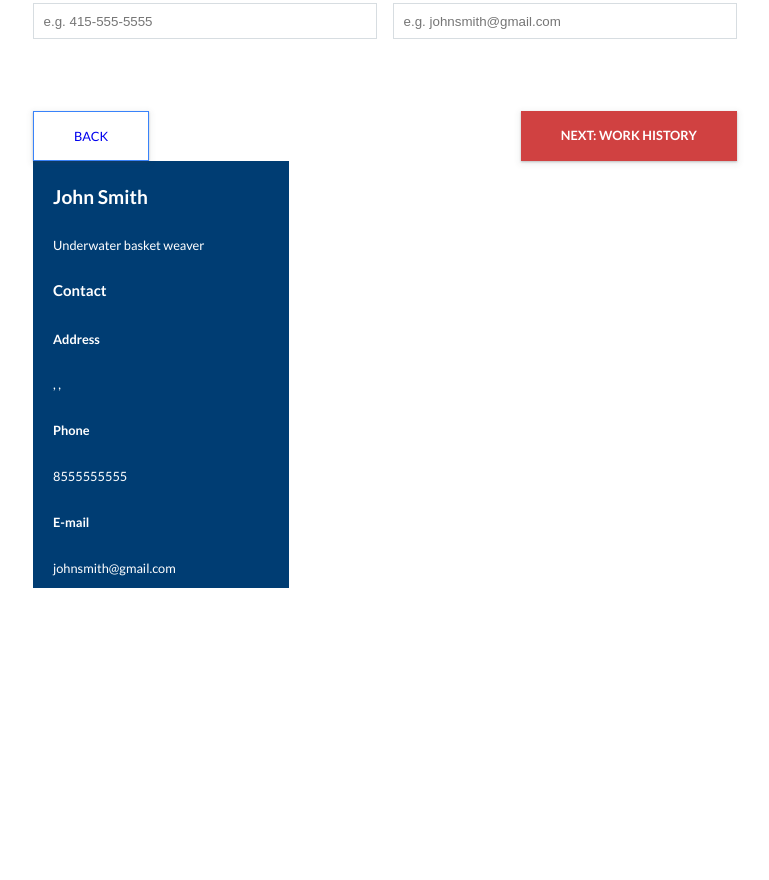
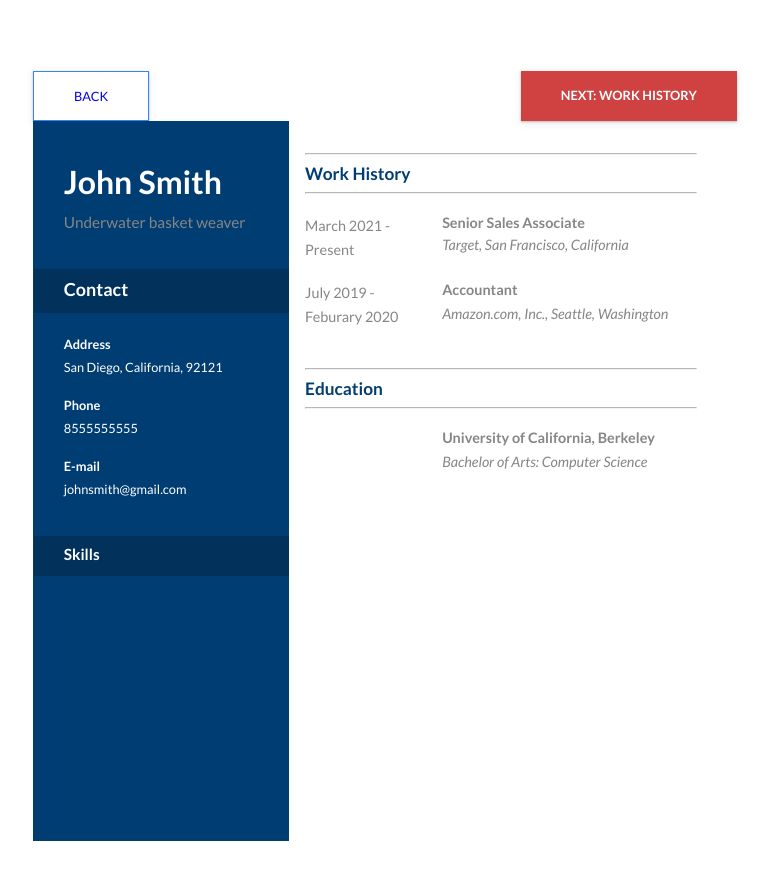
Before and after one commit to jonathanlu31/resume-app, a React (Create React App) app: page /ctnt in a window 1280 px wide. Shown: the part 564-1444 px from the top of the page, without its empty margins (247-1016 px from the left). Before the commit the page ends 1200 px from the top, so only its background shows below. Built offline with nearby package versions, Linux system fonts and the light colour scheme.

Commit message:
Mostly finish styling of preview

```diff
--- a/src/App.js
+++ b/src/App.js
@@ -18,8 +18,36 @@ function App() {
     fname: 'John',
     lname: 'Smith',
     job: 'Underwater basket weaver',
+    city: 'San Diego',
+    state: 'California',
+    zip: 92121,
     phone: '8555555555',
     email: 'johnsmith@gmail.com',
+    work: [
+      {
+        title: 'Senior Sales Associate',
+        company: 'Target',
+        city: 'San Francisco',
+        state: 'California',
+        start: 'March 2021',
+        end: 'Present',
+      },
+      {
+        title: 'Accountant',
+        company: 'Amazon.com, Inc.',
+        city: 'Seattle',
+        state: 'Washington',
+        start: 'July 2019',
+        end: 'Feburary 2020',
+      },
+    ],
+    edu: [
+      {
+        degree: 'Bachelor of Arts',
+        major: 'Computer Science',
+        uni: 'University of California, Berkeley',
+      },
+    ],
   });
 
   const updateInfo = (feature, data) => {
--- /dev/null
+++ b/src/components/EduHistory.js
@@ -0,0 +1,15 @@
+import React from 'react';
+import styles from '../styles/EduHistory.module.css';
+
+const EduHistory = ({ degree, uni, major }) => {
+  return (
+    <div className={styles.group}>
+      <h4>{uni}</h4>
+      <p className={styles.details}>
+        {degree}: {major}
+      </p>
+    </div>
+  );
+};
+
+export default EduHistory;
--- a/src/components/Preview.js
+++ b/src/components/Preview.js
@@ -1,25 +1,48 @@
 import React from 'react';
+import WorkHistory from './WorkHistory';
+import EduHistory from './EduHistory';
+
 import styles from '../styles/Preview.module.css';
 
 const Preview = ({ info }) => {
   return (
     <section className={styles.active}>
       <div className={styles.sidebar}>
-        <h2>
+        <h2 className={styles.h2}>
           {info.fname} {info.lname}
         </h2>
-        <p>{info.job}</p>
-        <h3>Contact</h3>
-        <h4>Address</h4>
+        <p className={styles.job}>{info.job}</p>
+        <div className={styles.sidebarHeader}>
+          <h3>Contact</h3>
+        </div>
+        <h4 className={styles.sidebarh4}>Address</h4>
         <p>
           {info.city}, {info.state}, {info.zip}
         </p>
-        <h4>Phone</h4>
+        <h4 className={styles.sidebarh4}>Phone</h4>
         <p>{info.phone}</p>
-        <h4>E-mail</h4>
+        <h4 className={styles.sidebarh4}>E-mail</h4>
         <p>{info.email}</p>
+        <h3 className={styles.sidebarHeader}>Skills</h3>
       </div>
-      <div></div>
+      <div className={styles.main}>
+        <hr />
+        <h3 className={styles.h3}>Work History</h3>
+        <hr />
+        <div className={styles.listGroup}>
+          {info.work.map((job) => (
+            <WorkHistory {...job} />
+          ))}
+        </div>
+        <hr />
+        <h3 className={styles.h3}>Education</h3>
+        <hr />
+        <div className={styles.listGroup}>
+          {info.edu.map((school) => (
+            <EduHistory {...school} />
+          ))}
+        </div>
+      </div>
     </section>
   );
 };
--- /dev/null
+++ b/src/components/WorkHistory.js
@@ -0,0 +1,20 @@
+import React from 'react';
+import styles from '../styles/WorkHistory.module.css';
+
+const WorkHistory = ({ title, company, city, state, start, end }) => {
+  return (
+    <div className={styles.group}>
+      <p className={styles.date}>
+        {start} - {end}
+      </p>
+      <div>
+        <h4>{title}</h4>
+        <p className={styles.details}>
+          {company}, {city}, {state}
+        </p>
+      </div>
+    </div>
+  );
+};
+
+export default WorkHistory;
--- /dev/null
+++ b/src/styles/EduHistory.module.css
@@ -0,0 +1,15 @@
+.group {
+  composes: textGray from './Type.module.css';
+  margin: 0 0 5% 35%;
+}
+
+.date {
+  width: 25%;
+  margin-right: 10%;
+  line-height: 24px;
+}
+
+.details {
+  font-style: italic;
+  margin-top: 3%;
+}
--- a/src/styles/Preview.module.css
+++ b/src/styles/Preview.module.css
@@ -1,21 +1,70 @@
+/* Sets the font size for the sidebar */
 .sidebar {
   background-color: #003d73;
   color: white;
   display: flex;
   flex-direction: column;
   width: 25%;
-  font-size: 0.8rem;
-  padding-left: 1.25rem;
-  padding-top: 0.5rem;
+  font-size: 0.8em;
+  padding-left: 3%;
+  padding-top: 4%;
 }
 
 .sidebarHeader {
   background-color: #02315c;
+  position: relative;
+  box-sizing: content-box;
+  width: 100%;
+  left: -13%;
+  padding-left: 13%;
+  padding-top: 4%;
+  padding-bottom: 6%;
+  margin: 17% 0 0 0;
+  font-size: 1.2em;
+}
+
+.listGroup {
+  padding: 5% 0;
+}
+
+.main {
+  padding: 2rem 2rem 2rem 1rem;
+  font-size: 0.9em;
+}
+
+.sidebarh4 {
+  margin: 10% 0 3% 0;
+}
+
+.h2 {
+  font-size: 2.5em;
+}
+
+.h3 {
+  color: #003d73;
+  font-size: 1.2em;
+  margin: 2% 0;
+}
+
+.section {
+  display: flex;
+  background-color: white;
+}
+
+.job {
+  composes: textGray from './Type.module.css';
+  font-size: 1.2em;
+  margin-top: 5%;
 }
 
 .active {
+  composes: section;
   width: 80vw;
-  /* height: 80vh; */
+  height: 90vh;
   margin: auto;
-  background-color: white;
 }
+
+.main > hr {
+  color: #868686;
+  opacity: 0.7;
+}
--- /dev/null
+++ b/src/styles/WorkHistory.module.css
@@ -0,0 +1,16 @@
+.group {
+  display: flex;
+  composes: textGray from './Type.module.css';
+  margin: 0 0 5% 0;
+}
+
+.date {
+  width: 25%;
+  margin-right: 10%;
+  line-height: 24px;
+}
+
+.details {
+  font-style: italic;
+  margin-top: 3%;
+}
--- a/src/styles/index.css
+++ b/src/styles/index.css
@@ -1,7 +1,8 @@
-@import url('https://fonts.googleapis.com/css2?family=Lato:wght@400;700&display=swap');
+@import url('https://fonts.googleapis.com/css2?family=Lato:ital,wght@0,400;0,700;1,400&display=swap');
 
 * {
   box-sizing: border-box;
+  margin: 0;
 }
 
 body {
```
